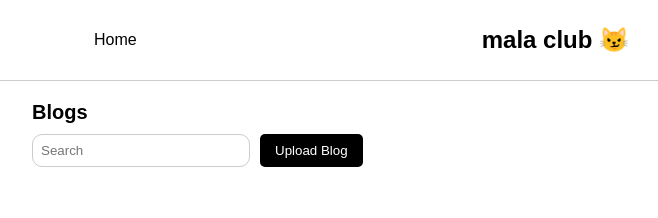
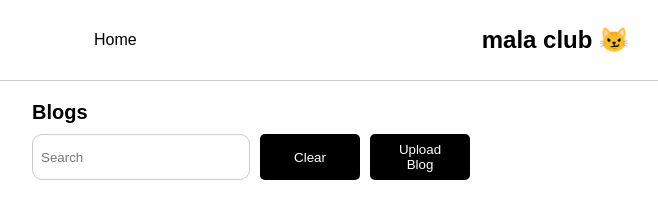
Before and after one commit to shianhub/DVOPS-PROJECT, a website: page public/index.html in a window 1280 px wide. Shown: the whole page, without its empty margins (96-754 px from the left). Drawn offline with Linux system fonts and the light colour scheme; no server answers.

Commit message:
redid some files

```diff
--- a/public/css/styles.css
+++ b/public/css/styles.css
@@ -43,14 +43,17 @@ h2 {
     border-radius: 10px;
     width: 200px;
 }
-.upload-btn {
+
+
+.button {
     padding: 8px 15px;
     background-color: black;
     color: white;
     border: none;
     border-radius: 5px;
     cursor: pointer;
-    text-align: right;
+    text-align: center;
+    width: 100px
 }
 
 /* Blog post box styling */
--- a/public/index.html
+++ b/public/index.html
@@ -24,7 +24,8 @@
 
         <div class="search-container">
             <input type="text" placeholder="Search">
-            <button class="upload-btn" button id = "upload-btn">Upload Blog</button>
+            <button id = "clear-btn", class = "button">Clear</button>
+            <button id="upload-btn" class = "button">Upload Blog</button>
         </div>
 
         <script type ="text/javascript">
--- a/public/js/branden.js
+++ b/public/js/branden.js
@@ -9,6 +9,9 @@ function viewBlogs() {
         response = JSON.parse(request.responseText);
 
         var html = '';
+            if (response.length === 0) {
+                html = '<p class = "no-blog"> No blogs found!</p>';
+            } else {
         for (var i = 0; i < response.length; i++) {
             html += `
                 <div class="blog-post">
@@ -25,6 +28,7 @@ function viewBlogs() {
                     </div>
                 </div>`;
         }
+    }
 
         document.getElementById('resourceContainer').innerHTML = html;
     };
```
